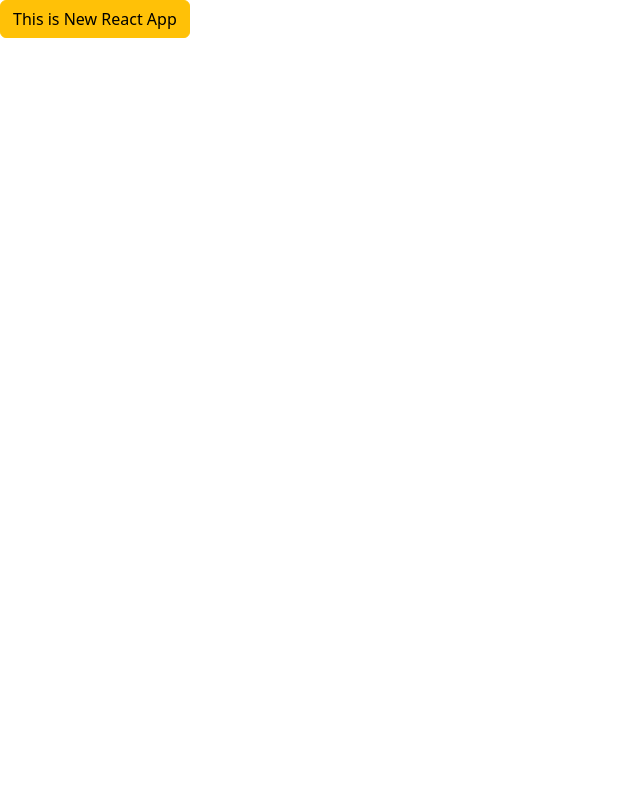
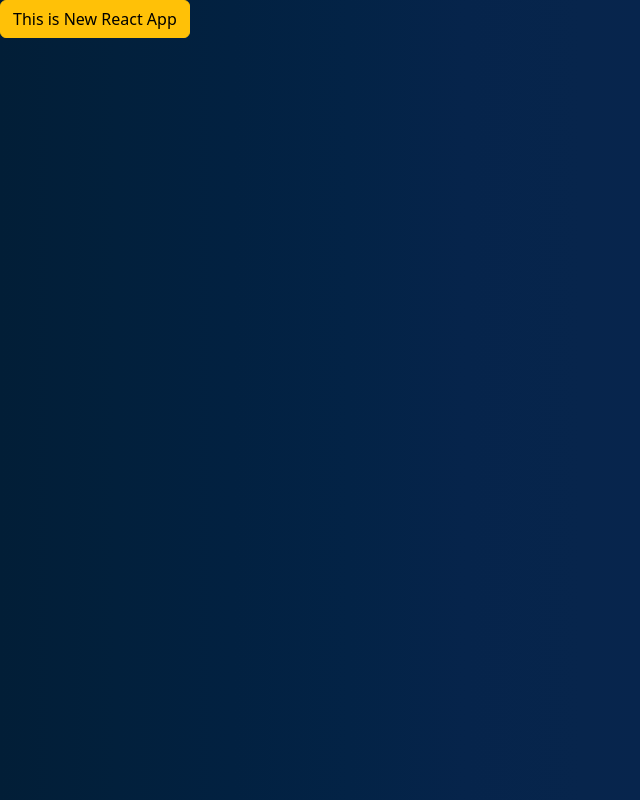
Before and after one commit to Towhid47/task-management-web-app, a React (Create React App) app: page / in a window 1280 px wide. Shown: the whole page, without its empty margins (0-640 px from the left). Built offline with nearby package versions, Linux system fonts and the light colour scheme.

Commit message:
Background Color Added

```diff
--- a/src/index.css
+++ b/src/index.css
@@ -5,6 +5,7 @@
     sans-serif;
   -webkit-font-smoothing: antialiased;
   -moz-osx-font-smoothing: grayscale;
+  background-image: linear-gradient(to right, #021e37, #02203c, #022141, #032346, #06244b, #07254c, #07254e, #08264f, #06264d, #05274b, #052748, #052746);
 }
 
 code {
```
